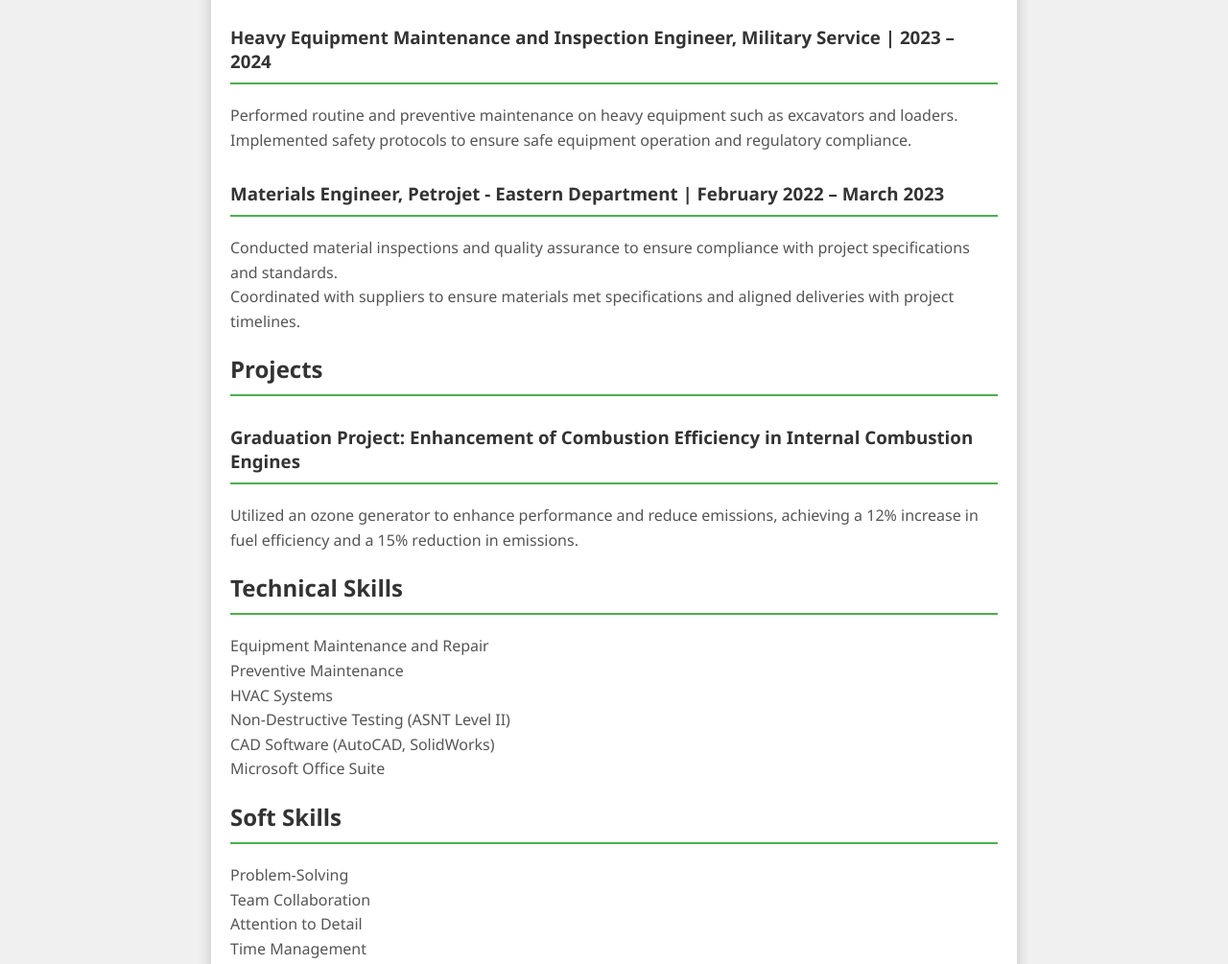
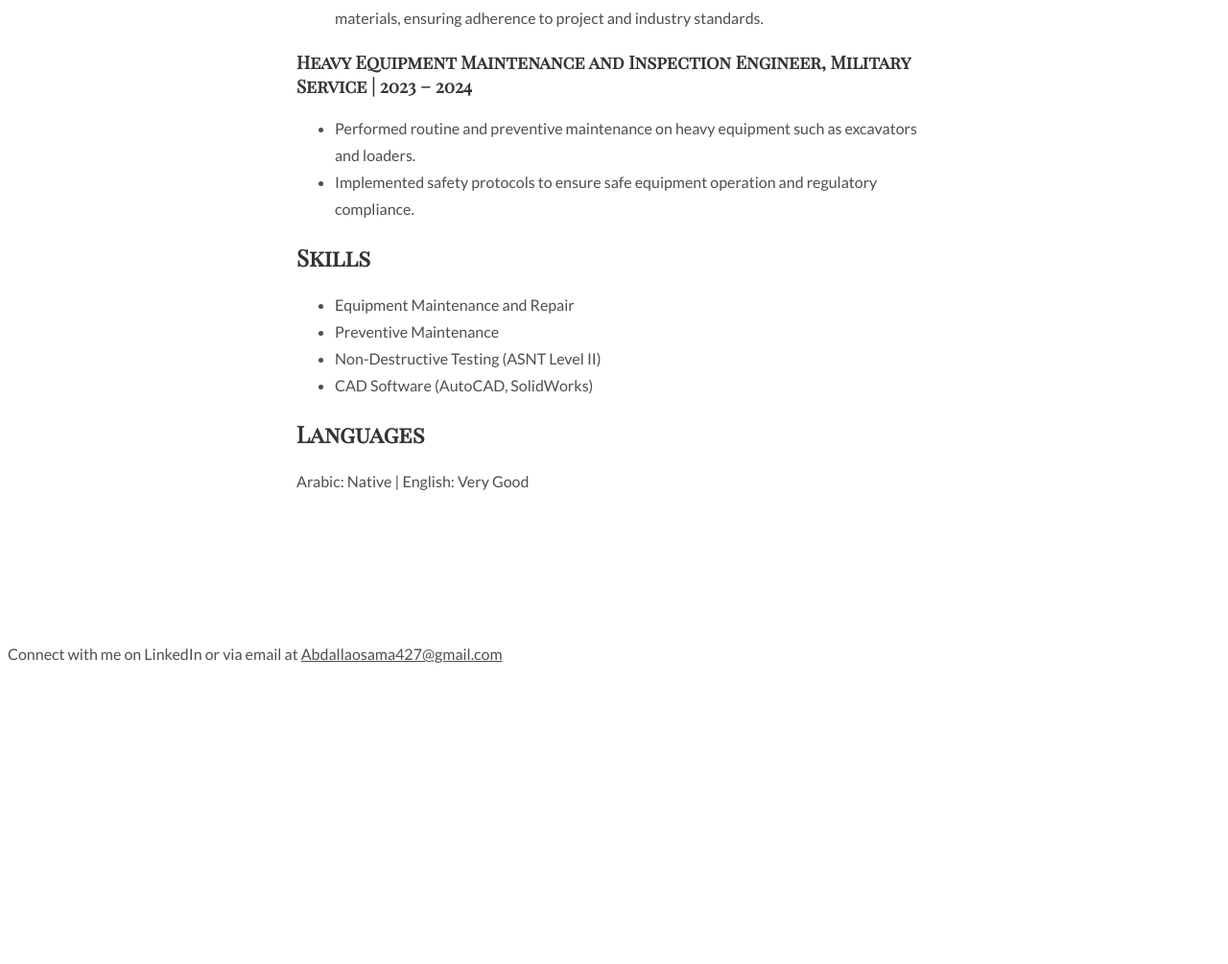
Before and after one commit to abdalla79/Abdallaosama-CV, a plain HTML site: page index.html in a window 1280 px wide. Shown: the part 1168-2173 px from the top of the page at 96% size. After the commit the page ends 1880 px from the top, so only its background shows below. Drawn offline with Linux system fonts and the light colour scheme.

Commit message:
Add files via upload

```diff
--- a/index.html
+++ b/index.html
@@ -3,17 +3,47 @@
 <head>
     <meta charset="UTF-8">
     <meta name="viewport" content="width=device-width, initial-scale=1.0">
-    <title>Hassan Osama Hassan - CV</title>
+    <title>Abdalla Osama Hassan - CV</title>
+    <link href="https://fonts.googleapis.com/css2?family=Playfair+Display+SC&family=Lato&display=swap" rel="stylesheet">
     <style>
-        /* Page styles */
-        body {
-            font-family: 'Segoe UI', Tahoma, Geneva, Verdana, sans-serif;
-            margin: 0;
-            padding: 0;
-            background-color: #f0f0f0;
+        /* Insert the CSS code you provided here */
+        h1, h2, h3, h4, h5, h6 {
+          font-family: "Playfair Display SC", serif;
+          color: #333333;
         }
 
-        /* Header and banner styling */
+        a, p, li {
+          font-family: "Lato", Arial, sans-serif;
+          color: #4e4e4e;
+          font-size: 1em;
+          line-height: 1.75em;
+        }
+
+        a:hover {
+          text-decoration: none !important;
+          color: #333333 !important;
+          transition: all 0.2s ease-in-out;
+        }
+
+        .container {
+          margin: auto;
+          max-width: 662px;
+          padding: 0 20px;
+        }
+
+        @media only screen and (max-width: 767px) {
+          .intro img {
+            display: block;
+            margin-left: auto;
+            margin-right: auto;
+          }
+
+          footer {
+            text-align: center;
+          }
+        }
+
+        /* Additional CSS styles */
         .header {
             background-color: #4CAF50;
             color: white;
@@ -21,54 +51,22 @@
             text-align: center;
         }
 
-        /* Main content box */
-        .container {
-            width: 90%;
-            max-width: 800px;
-            margin: 30px auto;
-            padding: 20px;
-            background-color: #fff;
-            box-shadow: 0 0 15px rgba(0,0,0,0.2);
-            border-radius: 8px;
+        .intro {
+          padding: 95px 0px 70px 0px;
+          overflow-x: hidden;
         }
 
-        /* Headings styling */
-        h1, h2, h3 {
-            color: #333;
-            border-bottom: 2px solid #4CAF50;
-            padding-bottom: 10px;
-            margin-bottom: 20px;
+        .main-nav {
+          background: #f4f4f4;
+          padding-top: 23px;
         }
 
-        /* Paragraph and list styling */
-        p, ul {
-            color: #555;
-            line-height: 1.6;
+        .section .container {
+          position: relative;
         }
 
-        ul {
-            list-style-type: none;
-            padding-left: 0;
-        }
-
-        /* Styling for bold sections */
-        h3 {
-            margin-top: 30px;
-        }
-
-        /* Link styling */
-        a {
-            color: #4CAF50;
-            text-decoration: none;
-        }
-
-        a:hover {
-            text-decoration: underline;
-        }
-
-        /* Margins styling */
-        .contact-info {
-            margin-bottom: 30px;
+        footer {
+          padding: 50px 0px 0px 0px;
         }
     </style>
 </head>
@@ -82,10 +80,7 @@
 
     <!-- Main content section -->
     <div class="container">
-        <div class="contact-info">
-            <p>Suez, Egypt | <a href="mailto:Abdallaosama427@gmail.com">Abdallaosama427@gmail.com</a> | 01094467312</p>
-        </div>
-
+        <div class="intro">
             <h2>Professional Summary</h2>
             <p>Mechanical Power Engineer with a strong foundation in material engineering, currently employed as a Mechanical Technical Office Engineer at Al Basmalah for Trading and Contracting. Demonstrated expertise in enhancing internal combustion engine efficiency, achieving significant improvements in fuel economy and emission reduction. Skilled in research, experimentation, and the practical application of innovative engineering solutions with a focus on sustainability and performance excellence.</p>
 
@@ -111,39 +106,22 @@
                 <li>Implemented safety protocols to ensure safe equipment operation and regulatory compliance.</li>
             </ul>
 
-        <h3>Materials Engineer, Petrojet - Eastern Department | February 2022 – March 2023</h3>
-        <ul>
-            <li>Conducted material inspections and quality assurance to ensure compliance with project specifications and standards.</li>
-            <li>Coordinated with suppliers to ensure materials met specifications and aligned deliveries with project timelines.</li>
-        </ul>
-
-        <h2>Projects</h2>
-        <h3>Graduation Project: Enhancement of Combustion Efficiency in Internal Combustion Engines</h3>
-        <p>Utilized an ozone generator to enhance performance and reduce emissions, achieving a 12% increase in fuel efficiency and a 15% reduction in emissions.</p>
-
-        <h2>Technical Skills</h2>
+            <h2>Skills</h2>
             <ul>
                 <li>Equipment Maintenance and Repair</li>
                 <li>Preventive Maintenance</li>
-            <li>HVAC Systems</li>
                 <li>Non-Destructive Testing (ASNT Level II)</li>
                 <li>CAD Software (AutoCAD, SolidWorks)</li>
-            <li>Microsoft Office Suite</li>
-        </ul>
-
-        <h2>Soft Skills</h2>
-        <ul>
-            <li>Problem-Solving</li>
-            <li>Team Collaboration</li>
-            <li>Attention to Detail</li>
-            <li>Time Management</li>
-            <li>Communication</li>
-            <li>Adaptability</li>
             </ul>
 
             <h2>Languages</h2>
             <p>Arabic: Native | English: Very Good</p>
         </div>
+    </div>
+
+    <footer>
+        <p>Connect with me on LinkedIn or via email at <a href="mailto:Abdallaosama427@gmail.com">Abdallaosama427@gmail.com</a></p>
+    </footer>
 
 </body>
 </html>
```
Lines whose indentation alone changed are shown as unchanged.
